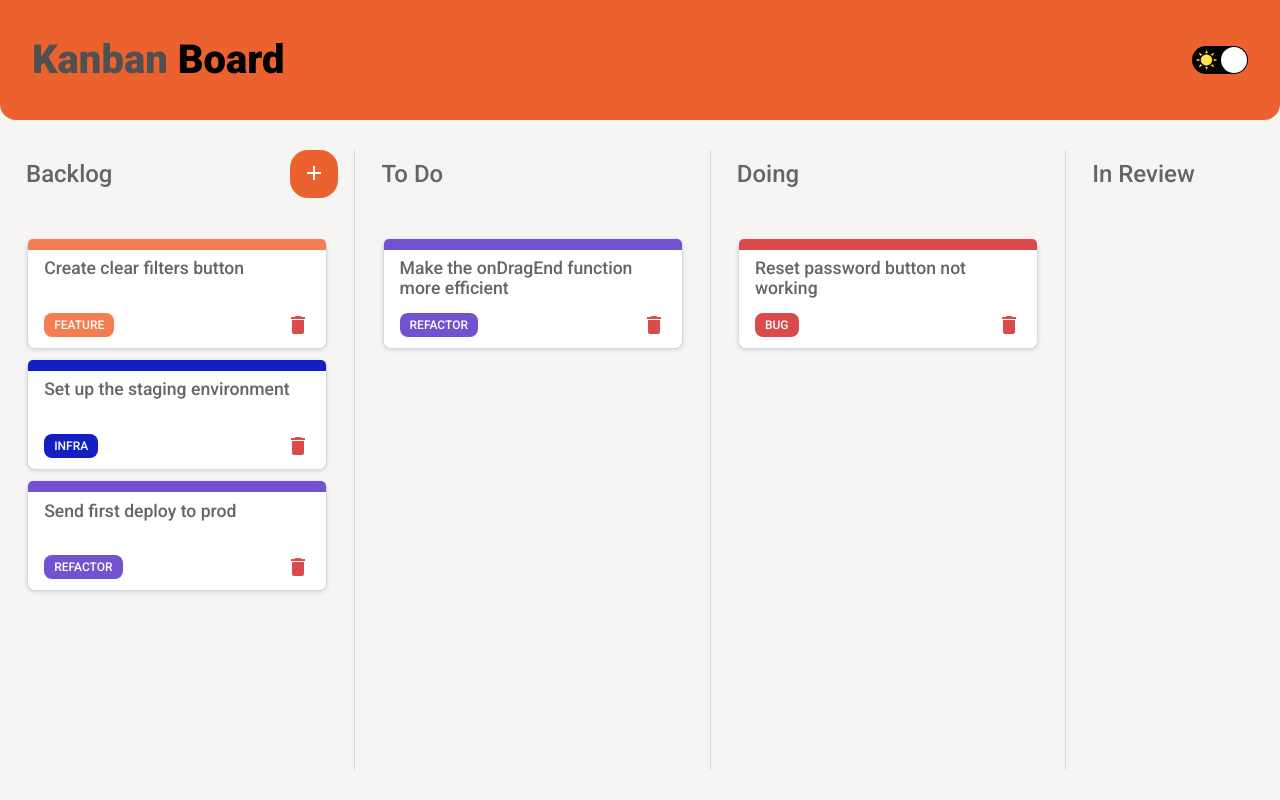
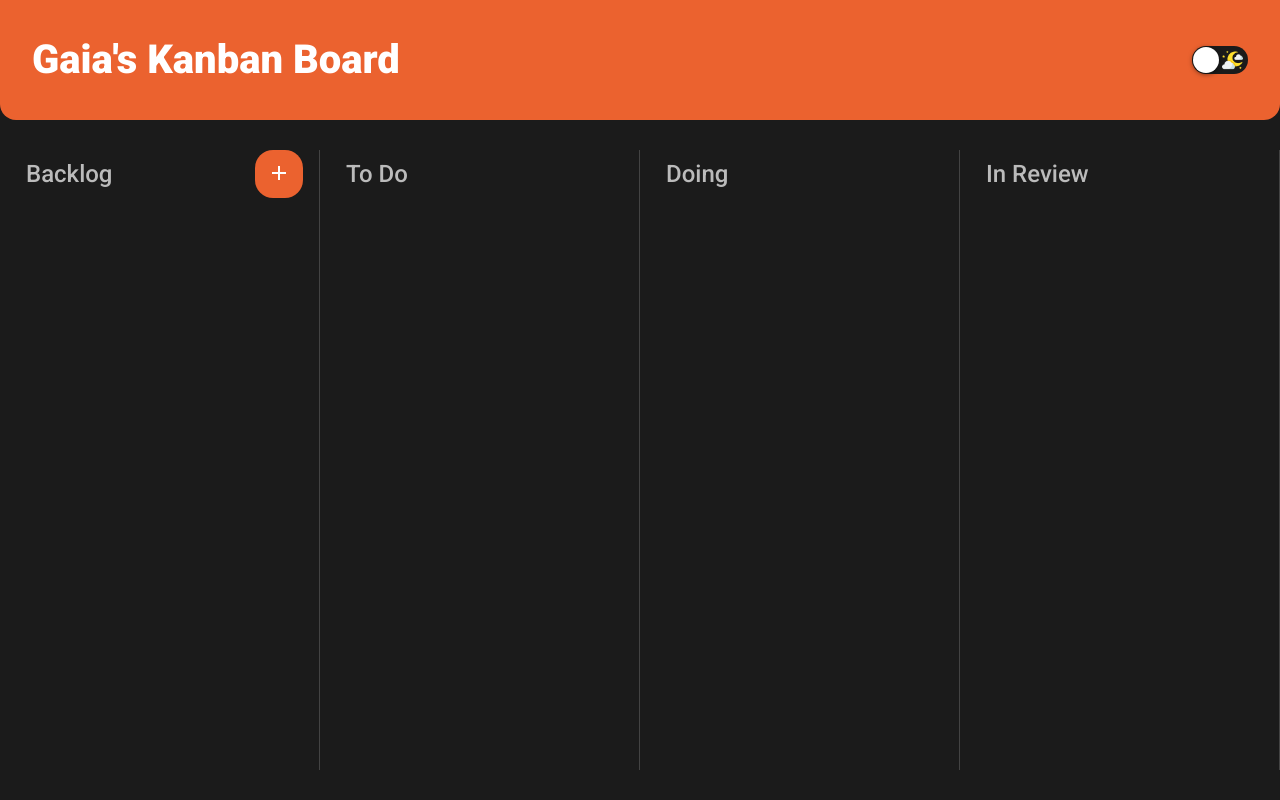
Before and after one commit to ponqueli/kanban-board, a React (Create React App) app: page / in a window 1280 px wide. Built offline with nearby package versions, Linux system fonts and the light colour scheme.

Commit message:
feat: saving tasks to localstorage

```diff
--- a/src/App.js
+++ b/src/App.js
@@ -1,10 +1,9 @@
 import { useState } from 'react';
 import { Provider } from 'react-redux';
 import Modal from "react-modal";
+import store from './store';
 import { ThemeProvider } from 'styled-components';
-
 import { ModalProvider } from './hooks/useModal';
-import store from './store';
 import KanbanBoard from './components/KanbanBoard';
 import { GlobalStyle } from "./styles/global";
 import lightTheme from './styles/themes/light';
@@ -13,7 +12,7 @@ import darkTheme from './styles/themes/dark';
 Modal.setAppElement('#root');
 
 function App() {
-  const [theme, setTheme] = useState(lightTheme);
+  const [theme, setTheme] = useState(darkTheme);
 
   const toggleTheme = () => {
     setTheme(theme.title === 'dark' ? lightTheme : darkTheme);
--- a/src/components/Board/index.jsx
+++ b/src/components/Board/index.jsx
@@ -1,10 +1,11 @@
 import { useSelector } from 'react-redux';
 import { useDispatch } from 'react-redux';
 import { DragDropContext } from 'react-beautiful-dnd';
-import { setColumns } from "../../store/columns.slice";
-import { setTasks } from "../../store/tasks.slice";
+import { setColumns, getColumns } from "../../store/columns.slice";
+import { setTasks, getTasks } from "../../store/tasks.slice";
 import List from '../List';
 import { Container } from './styles';
+import { useEffect } from 'react';
 
 export default function Board() {
   const dispatch = useDispatch();
@@ -84,10 +85,15 @@ export default function Board() {
 
   };
 
+  useEffect(() => {
+    dispatch(getColumns());
+    dispatch(getTasks());
+  } , [dispatch]);
+
   return (
     <Container>
       <DragDropContext onDragEnd={onDragEnd}>
-        {columns.map((column, index) => {
+        {columns.map(column => {
 
           const taskArray = [];
 
--- a/src/components/Header/index.js
+++ b/src/components/Header/index.js
@@ -6,15 +6,16 @@ import { Container, SwitchIcon } from "./styles";
 export default function Header({title, colors, toggleTheme}) {
   return (
     <Container color={colors.primary}>
-      <h1>Kanban <span>Board</span></h1>
+      <h1>Gaia's <span>Kanban Board</span></h1>
       <Switch
         onChange={toggleTheme}
         checked={title === 'light'}
         checkedIcon={<SwitchIcon src={SunIcon} alt="Sun"/>}
         uncheckedIcon={<SwitchIcon src={MoonIcon} alt="Moon"/>}
         onColor={colors.onPrimary}
-        offColor={colors.switch}
-        activeBoxShadow={`0 0 10px ${colors.onPrimary}`}
+        offColor={colors.background}
+        boxShadow="0px 1px 5px rgba(0, 0, 0, 0.6)"
+        activeBoxShadow="0px 0px 1px 10px rgba(0, 0, 0, 0.2)"
       />
     </Container>
   )
--- a/src/components/KanbanBoard/index.jsx
+++ b/src/components/KanbanBoard/index.jsx
@@ -51,7 +51,6 @@ export default function KanbanBoard({ toggleTheme }) {
         descriptionHeader="This action cannot be undone"
         onSubmit={handleDeleteTask}
       />
-
     </>
   );
 }
--- a/src/data/columns.js
+++ b/src/data/columns.js
@@ -5,31 +5,31 @@ const mockColumns = [
     id: STATUS_ENUM.BACKLOG,
     title: 'Backlog',
     creatable: false,
-    tasksIds: ['1', '2', '3']
+    tasksIds: []
   },
   {
     id: STATUS_ENUM.TO_DO,
     title: 'To Do',
     creatable: true,
-    tasksIds: ['a04170d8-5f03-4a97-bbd7-cbc9516d0840']
+    tasksIds: []
   },
   {
     id: STATUS_ENUM.DOING,
     title: 'Doing',
     creatable: true,
-    tasksIds: ['2fab1909-0b9f-4783-976c-4ffecb805ac5']
+    tasksIds: []
   },
   {
     id: STATUS_ENUM.IN_REVIEW,
     title: 'In Review',
     creatable: true,
-    tasksIds: ['32eb3393-eddc-487a-abc3-1c199b86c4a2']
+    tasksIds: []
   },
   {
     id: STATUS_ENUM.DONE,
     title: 'Done',
     creatable: true,
-    tasksIds: ['29065b36-8873-4ccd-8c42-dcff14736650', '74d031c0-59bb-4f4b-9910-71bb1c88c624']
+    tasksIds: []
   }
 ]
 
--- a/src/data/tasks.js
+++ b/src/data/tasks.js
@@ -1,66 +1,6 @@
-import { STATUS_ENUM, CATEGORIES_ENUM } from "../constants/enums";
+const getTasksFromLocalStorage = () => {
+  const tasks = localStorage.getItem('@GaiaTasks');
+  return tasks ? JSON.parse(tasks) : [];
+}
 
-const mockTasks = [
-  {
-    id: "2fab1909-0b9f-4783-976c-4ffecb805ac5",
-    title: 'Reset password button not working',
-    description: 'The button does not contain any feedback, when you click on it, it does nothing',
-    category: CATEGORIES_ENUM.BUG,
-    status: STATUS_ENUM.DOING,
-    createdAt: "2020-01-01",
-    updatedAt: "2020-01-01",
-    hidden: false,
-  },
-  {
-    id: '1',
-    title: 'Create clear filters button',
-    description: 'The user can select the filters but they should also be able to clear them without having to reload the page',
-    category: CATEGORIES_ENUM.FEATURE,
-    status: STATUS_ENUM.BACKLOG,
-    createdAt: "2020-01-01",
-    updatedAt: "2020-01-01",
-    hidden: false,
-  },
-  {
-    id: '2',
-    title: 'Set up the staging environment',
-    description: '',
-    category: CATEGORIES_ENUM.INFRA,
-    status: STATUS_ENUM.BACKLOG,
-    createdAt: "2020-01-01",
-    updatedAt: "2020-01-01",
-    hidden: false,
-  },
-  {
-    id: '3',
-    title: 'Send first deploy to prod',
-    description: '',
-    category: CATEGORIES_ENUM.REFACTOR,
-    status: STATUS_ENUM.BACKLOG,
-    createdAt: "2020-01-01",
-    updatedAt: "2020-01-01",
-    hidden: false,
-  },
-  {
-    id: "74d031c0-59bb-4f4b-9910-71bb1c88c624",
-    title: 'Create landing page',
-    description: '',
-    category: CATEGORIES_ENUM.FEATURE,
-    status: STATUS_ENUM.DONE,
-    createdAt: "2020-01-01",
-    updatedAt: "2020-01-01",
-    hidden: false,
-  },
-  {
-    id: 'a04170d8-5f03-4a97-bbd7-cbc9516d0840',
-    title: 'Make the onDragEnd function more efficient',
-    description: '',
-    category: CATEGORIES_ENUM.REFACTOR,
-    status: STATUS_ENUM.TO_DO,
-    createdAt: "2020-01-01",
-    updatedAt: "2020-01-01",
-    hidden: false,
-  }
-];
-
-export default mockTasks;
+export default getTasksFromLocalStorage;
--- a/src/store/columns.slice.js
+++ b/src/store/columns.slice.js
@@ -1,34 +1,57 @@
-import { createSlice } from "@reduxjs/toolkit";
-import { STATUS_ENUM } from "../constants/enums";
-import mockColumns from "../data/columns";
+import { createSlice } from '@reduxjs/toolkit';
+import { STATUS_ENUM } from '../constants/enums';
+import mockColumns from '../data/columns';
 
 const initialState = {
   columns: mockColumns,
   updatedColumns: undefined,
 };
 
+function getColumnsFromLocalStorage(){
+  const columns = JSON.parse(localStorage.getItem('@GaiaTasksColumnsIds'));
+  return columns ? columns : mockColumns;
+};
+
 export const columnsSlice = createSlice({
   name: 'columns',
   initialState,
   reducers: {
+    getColumns: (state) => {
+      state.columns = getColumnsFromLocalStorage();
+    },
     setColumns: (state, action) => {
       state.columns = action.payload;
+
+      localStorage.setItem(
+        '@GaiaTasksColumnsIds',
+        JSON.stringify(state.columns)
+      );
     },
     updatedColumns: (state, action) => {
+
       const taskId = action.payload;
-      const column = state.columns.find(item => item.id === STATUS_ENUM.BACKLOG);
-      const columns = state.columns.filter(item => item.id !== STATUS_ENUM.BACKLOG);
+      const column = state.columns.find(
+        (item) => item.id === STATUS_ENUM.BACKLOG
+      );
+      const columns = state.columns.filter(
+        (item) => item.id !== STATUS_ENUM.BACKLOG
+      );
 
-      if(column) {
+      if (column) {
         const updatedColumn = {
           ...column,
-          tasksIds: [taskId,...column.tasksIds],
-        }
+          tasksIds: [taskId, ...column.tasksIds],
+        };
 
         state.columns = [updatedColumn, ...columns];
       }
-    }
-  }
-})
-export const { setColumns, updatedColumns } = columnsSlice.actions;
+
+      localStorage.setItem(
+        '@GaiaTasksColumnsIds',
+        JSON.stringify(state.columns)
+      );
+    },
+  },
+});
+export const { setColumns, updatedColumns, getColumns } = columnsSlice.actions;
 export default columnsSlice.reducer;
--- a/src/store/tasks.slice.js
+++ b/src/store/tasks.slice.js
@@ -1,8 +1,8 @@
 import { createSlice } from '@reduxjs/toolkit';
-import mockTasks from '../data/tasks';
+import getTasksFromLocalStorage from '../data/tasks';
 
 const initialState = {
-  tasks: mockTasks,
+  tasks: getTasksFromLocalStorage(),
   searchText: '',
 };
 
@@ -10,8 +10,12 @@ export const tasksSlice = createSlice({
   name: 'tasks',
   initialState,
   reducers: {
+    getTasks:(state) => {
+      state.tasks = getTasksFromLocalStorage();
+    },
     setTasks: (state, action) => {
       state.tasks = action.payload;
+      localStorage.setItem('@GaiaTasks', JSON.stringify(state.tasks));
     },
     setSearchText: (state, action) => {
       state.searchText = action.payload;
@@ -19,6 +23,8 @@ export const tasksSlice = createSlice({
     addTask: (state, action) => {
       const task = action.payload;
       state.tasks = [task, ...state.tasks];
+
+      localStorage.setItem('@GaiaTasks', JSON.stringify(state.tasks));
     },
     updateTask: (state, action) => {
       const taskId = action.payload.id;
@@ -29,11 +35,15 @@ export const tasksSlice = createSlice({
       });
 
       state.tasks = updatedTasks;
+
+      localStorage.setItem('@GaiaTasks', JSON.stringify(state.tasks));
     },
     deleteTask: (state, action) => {
       const taskId = action.payload;
       const updatedTasks = state.tasks.filter((task) => task.id !== taskId);
       state.tasks = updatedTasks;
+
+      localStorage.setItem('@GaiaTasks', JSON.stringify(state.tasks));
     },
     filterTasks: (state, action) => {
       const searchText = state.searchText;
@@ -74,6 +84,7 @@ export const {
   filterTasks,
   clearFilters,
   deleteTask,
+  getTasks,
 } = tasksSlice.actions;
 
 export default tasksSlice.reducer;
--- a/src/styles/global.js
+++ b/src/styles/global.js
@@ -34,7 +34,7 @@ export const GlobalStyle = createGlobalStyle`
     font-size: 2.5rem;
     line-height: 2.5rem;
     font-weight: 900;
-    color: ${({ theme }) => theme.colors.text_secondary};
+    color: ${({ theme }) => theme.colors.onPrimary};
 
     span{
       color: ${({ theme }) => theme.colors.onPrimary};
```
